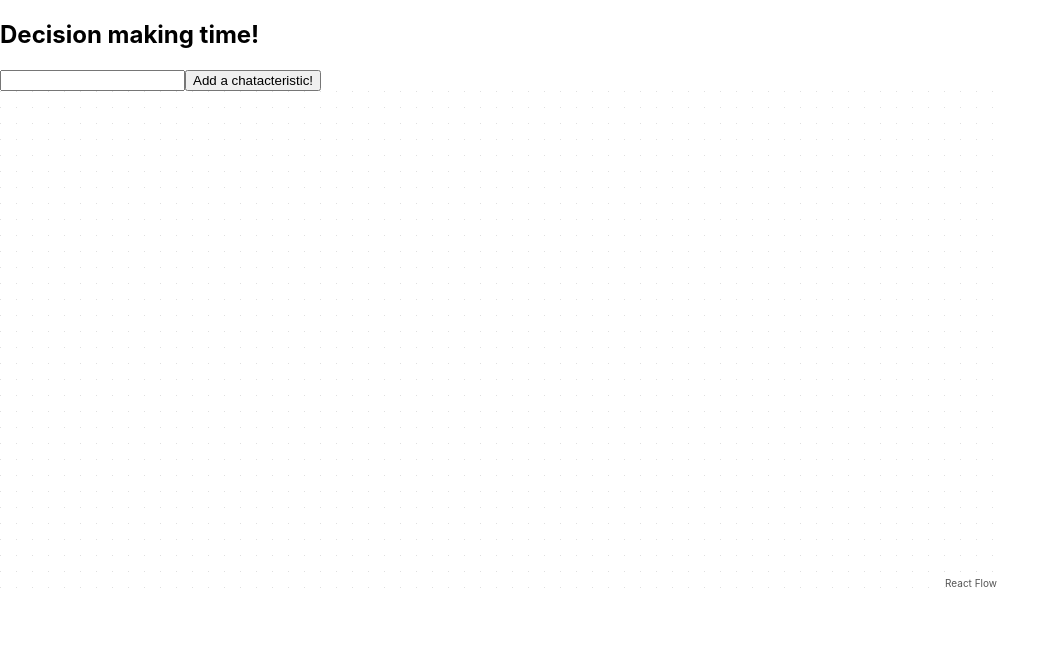
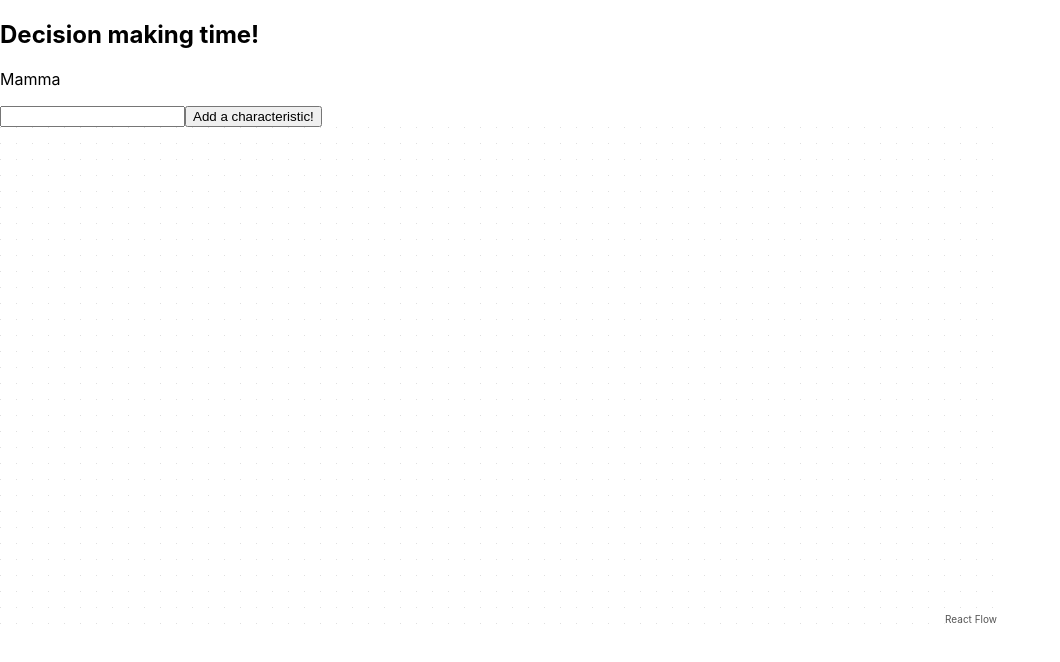
Before and after one commit to marthabowler/faculty-test, a React (Create React App) app: page / in a window 1280 px wide. Shown: the top 662 px of the page, without its empty margins (0-1060 px from the left). Built offline with nearby package versions, Linux system fonts and the light colour scheme.

Commit message:
fixed typo and added resize observer definition in test

```diff
--- a/src/OverviewFlow.js
+++ b/src/OverviewFlow.js
@@ -22,8 +22,9 @@ const OverviewFlow = () => {
 
   return (
     <div className="container">
+      <p>Mamma</p>
       <input></input>
-      <button>Add a chatacteristic!</button>
+      <button>Add a characteristic!</button>
       <ReactFlow
         elements={elements}
         nodesDraggable={false}
```
Also changed, not shown: 1 other file (tests, documents, lock files or other folders).
